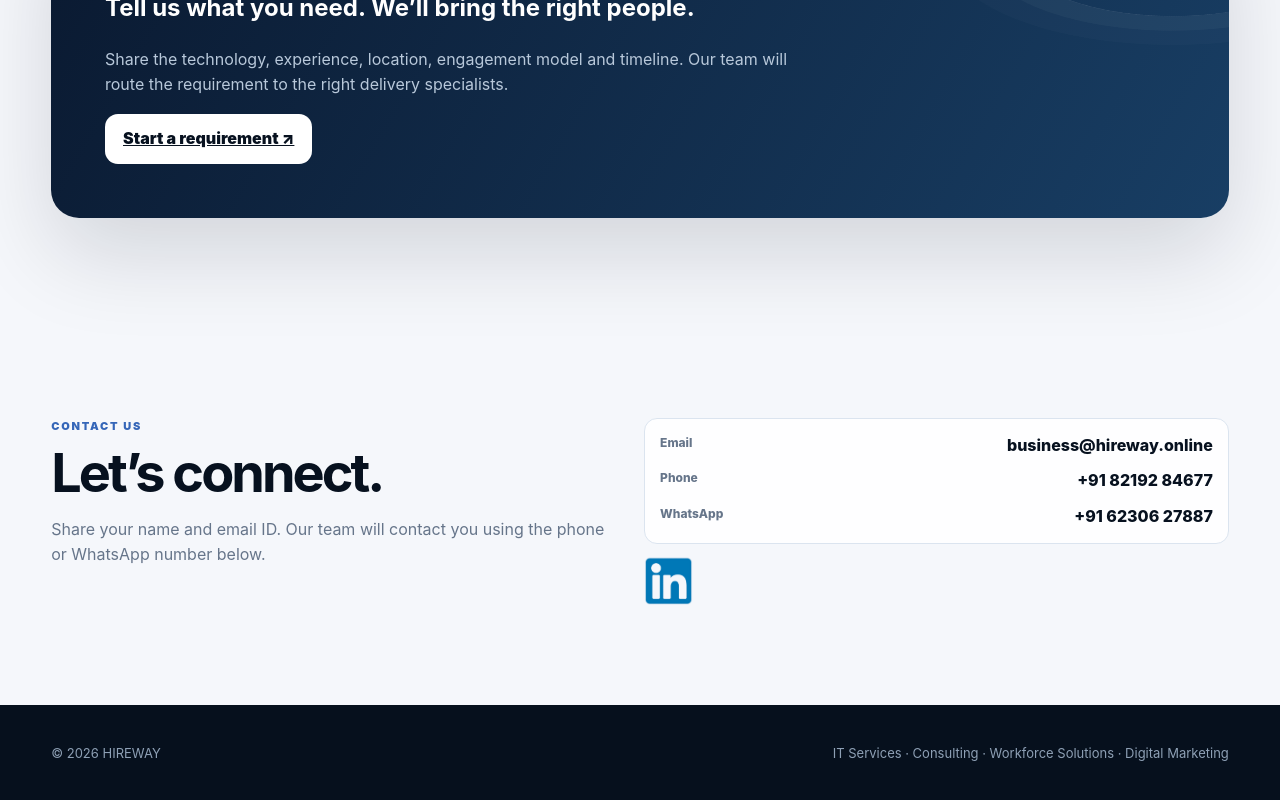
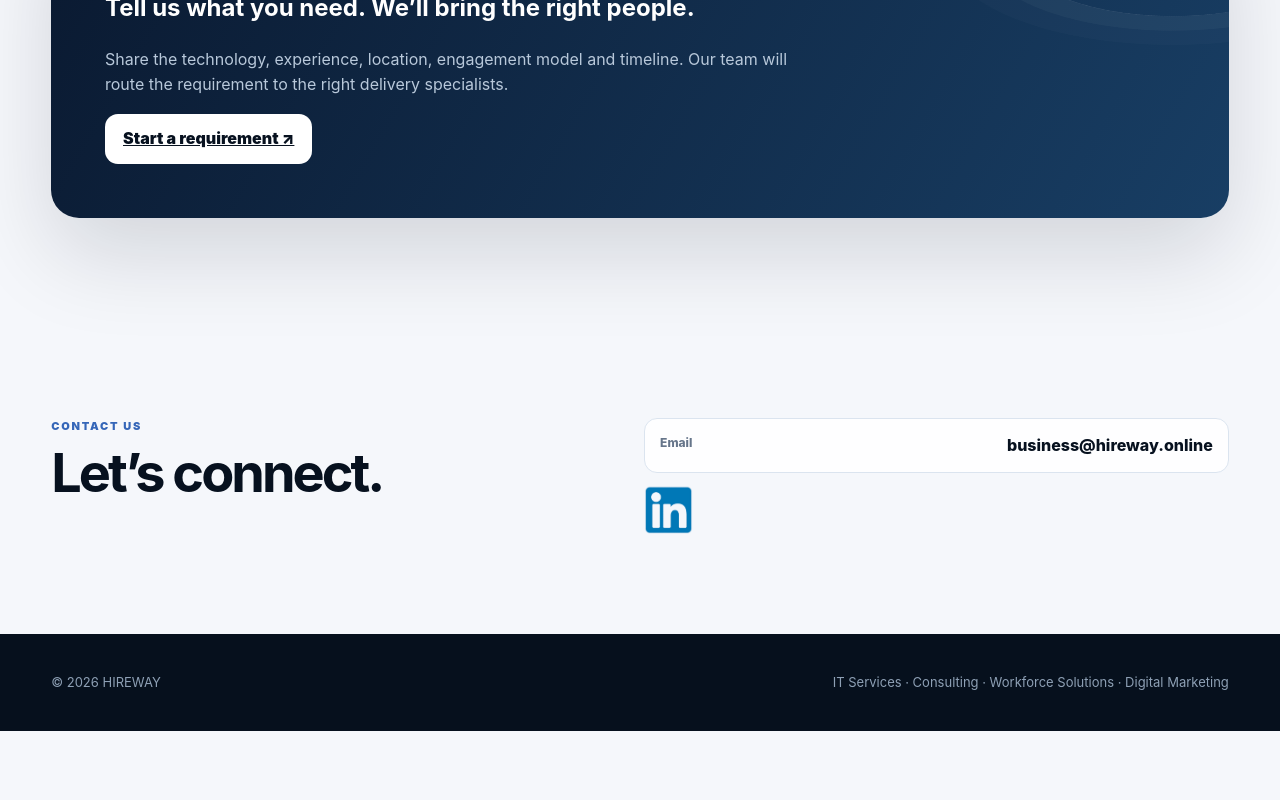
Before and after one commit to shreyan7-ui/Hireway, a Next.js app in the folder apps/web/: page / in a window 1280 px wide. Shown: the part 4211-5011 px from the top of the page. After the commit the page ends 4942 px from the top, so only its background shows below. Built offline with nearby package versions, Linux system fonts and the light colour scheme.

Commit message:
very less changes

```diff
--- a/apps/web/app/_components/ContactUsForm.jsx
+++ b/apps/web/app/_components/ContactUsForm.jsx
@@ -10,6 +10,7 @@ export default function ContactUsForm() {
             /> */}
 
             <div className="contact-numbers">
+
                 <div>
                     <span>Email</span>
                     <a href="mailto:business@hireway.online">
@@ -17,19 +18,19 @@ export default function ContactUsForm() {
                     </a>
                 </div>
 
-                <div>
+                {/* <div>
                     <span>Phone</span>
                     <a href="tel:+918219284677">
                         +91 82192 84677
                     </a>
-                </div>
+                </div> */}
 
-                <div>
+                {/* <div>
                     <span>WhatsApp</span>
                     <a href="https://wa.me/916230627887">
                         +91 62306 27887
                     </a>
-                </div>
+                </div> */}
             </div>
 
             <div className="form-actions">
--- a/apps/web/app/page.jsx
+++ b/apps/web/app/page.jsx
@@ -366,10 +366,10 @@ export default function HomePage() {
                                 Let&rsquo;s connect.
                             </h2>
 
-                            <p className="reveal">
+                            {/* <p className="reveal">
                                 Share your name and email ID. Our team will contact
                                 you using the phone or WhatsApp number below.
-                            </p>
+                            </p> */}
                         </div>
 
                         <ContactUsForm />
```
Also changed, not shown: 1 other file (tests, documents, lock files or other folders).
